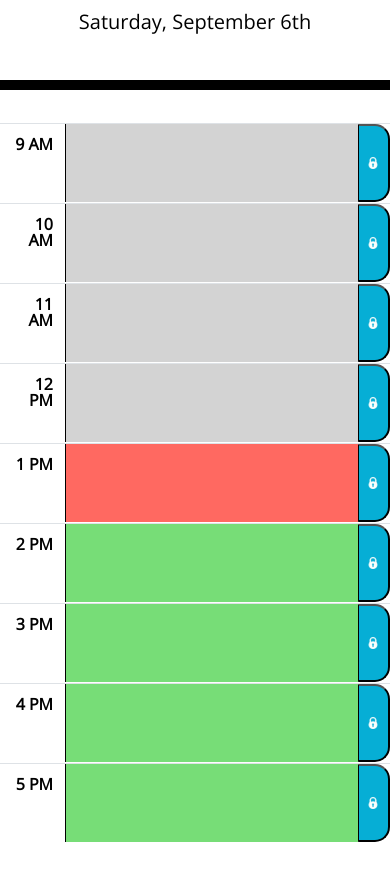
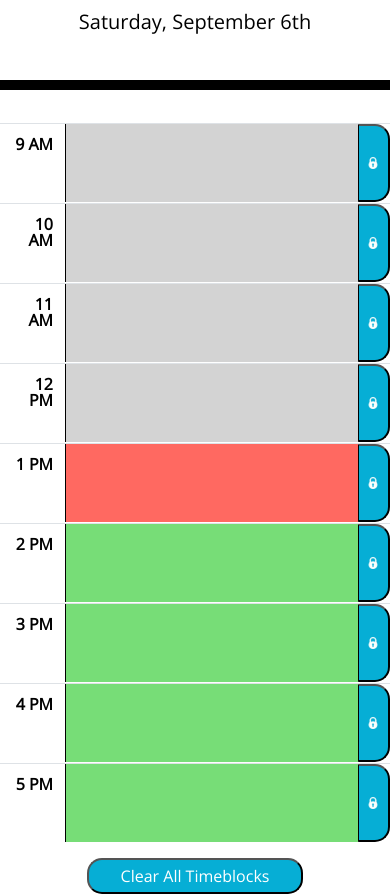
Before and after one commit to TuinderJ/daily-planner, a plain HTML site: page index.html in a window 390 px wide. Shown: the part 257-1151 px from the top of the page. Before the commit the page ends 1115 px from the top, so only its background shows below. Drawn offline with nearby package versions, Linux system fonts and the light colour scheme.

Commit message:
added clear timeblocks button

```diff
--- a/assets/css/style.css
+++ b/assets/css/style.css
@@ -79,3 +79,21 @@ td {padding: 0 !important;}
   background-size: 50%;
   transition: all 0.3s ease-in-out;
 }
+
+.clearBtn {
+  margin: auto;
+  width: content;
+  padding: 1rem 4rem;
+  border-radius: 15px;
+  font-size: 1.5rem;
+  background-color: #06aed5;
+  color: white;
+  white-space: normal;
+}
+
+@media screen and (max-width: 600px) {
+  .clearBtn {
+    font-size: 1rem;
+    padding: .5rem 2rem;
+  }
+}
--- a/assets/js/script.js
+++ b/assets/js/script.js
@@ -29,12 +29,17 @@ function init() {
   for (let i = 0; i < buttons.length; i++) {
     const button = buttons[i];
     button.addEventListener("click", e => {
-      e.preventDefault;
+      e.preventDefault();
       let hour = button.parentElement.parentElement.children[0].dataset.time;
       let newValue = button.parentElement.parentElement.children[1].children[0].value;
       localStorage.setItem(hour, newValue);
     });
   }
+  document.getElementById("clear-all-timeblocks").addEventListener("click", e => {
+    e.preventDefault();
+    localStorage.clear();
+    location.reload();
+  });
 }
 
 init();
--- a/index.html
+++ b/index.html
@@ -17,7 +17,7 @@
       <p class="lead">A simple calendar app for scheduling your work day</p>
       <p id="currentDay" class="lead"></p>
     </header>
-    <div class="container">
+    <div class="container d-flex flex-column">
       <table class="table">
         <tbody id="table-body">
           <tr class="row">
@@ -85,6 +85,7 @@
           </tr>
         </tbody>
       </table>
+      <button id="clear-all-timeblocks" class="clearBtn">Clear All Timeblocks</button>
     </div>
 
     <script src="https://cdnjs.cloudflare.com/ajax/libs/jquery/3.2.1/jquery.min.js"></script>
```
